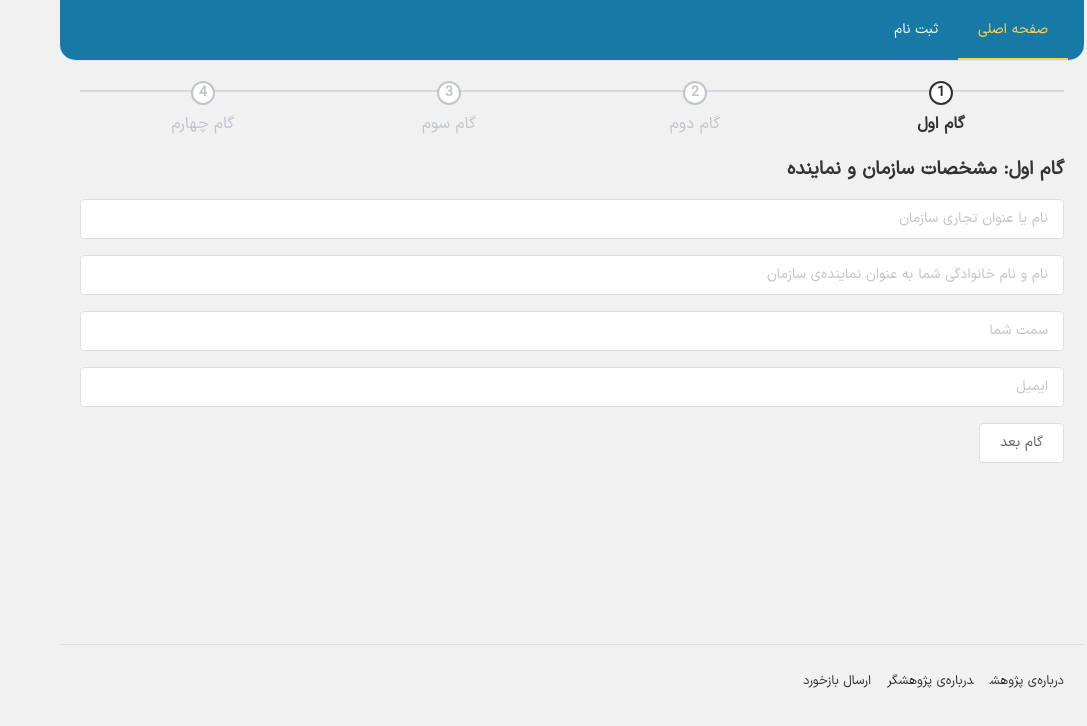
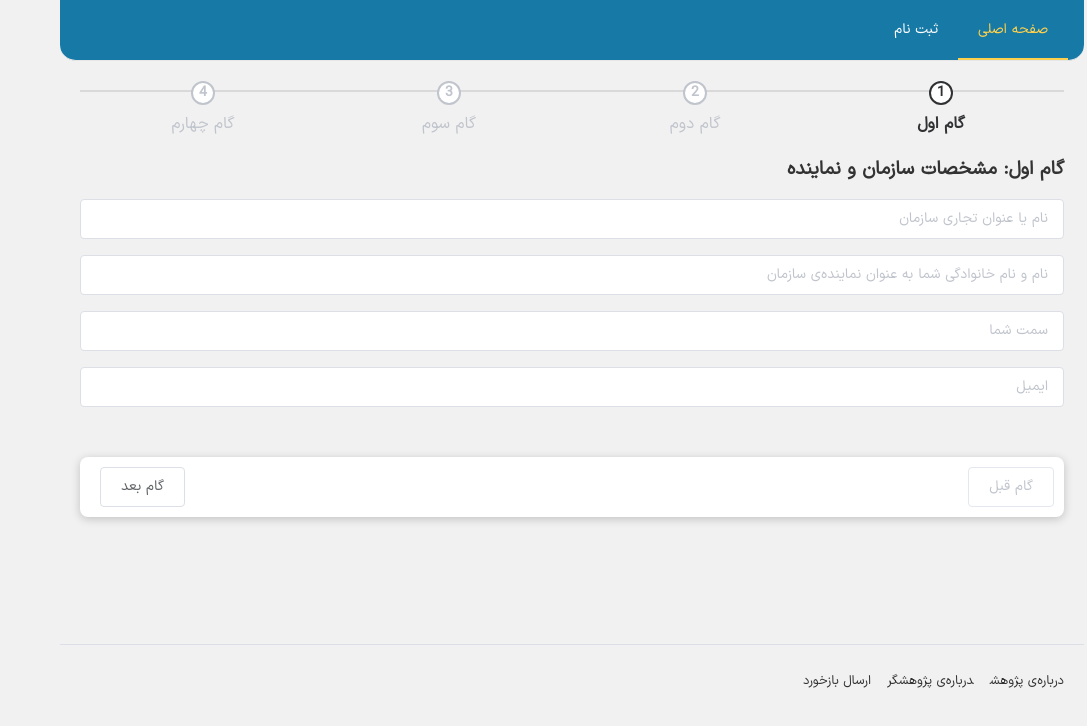
Before and after one commit to ashkantaravati/thesis-survey-app-front, a Vue app: page /register-wizard in a window 1280 px wide. Shown: the top 726 px of the page, without its empty margins (193-1280 px from the left). Built offline with nearby package versions, Linux system fonts and the light colour scheme.

Commit message:
fix steps placement

```diff
--- a/src/views/RegisterWizard.vue
+++ b/src/views/RegisterWizard.vue
@@ -5,7 +5,7 @@
     <el-step title="گام سوم"></el-step>
     <el-step title="گام چهارم"></el-step>
   </el-steps>
-  <div v-show="currentStep === 0">
+  <div class="step-container" v-show="currentStep === 0">
     <h3><strong>گام اول:</strong> مشخصات سازمان و نماینده</h3>
     <el-input class="pb-1rem"
       placeholder="نام یا عنوان تجاری سازمان"
@@ -17,9 +17,9 @@
     ></el-input>
     <el-input class="pb-1rem" placeholder="سمت شما" v-model="repJobTitle"></el-input>
     <el-input class="pb-1rem" placeholder="ایمیل" v-model="repEmail"></el-input>
-    <el-button @click="goNext"> گام بعد </el-button>
+
   </div>
-  <div v-show="currentStep === 1">
+  <div class="step-container" v-show="currentStep === 1">
     <h3><strong>گام دوم:</strong> اطلاعات تیم‌ها و اعضای تیم‌ها</h3>
     <p>
       نام افراد صرفا برای شناسایی و تفکیک اطلاعات آن هاست. چنانچه تمایل به مخف
@@ -43,7 +43,7 @@
 
     <el-button @click="goNext"> بازبینی و ثبت نهایی </el-button>
   </div>
-  <div v-show="currentStep === 2">
+  <div class="step-container" v-show="currentStep === 2">
     <h3><strong>گام سوم:</strong> خلاصه‌ی اطلاعات وارد‌شده و بازبینی</h3>
     نام سازمان: {{ organizationName }} نام شما: {{ repFullName }} سمت شما:
     {{ repJobTitle }} ایمیل شما: {{ repEmail }} تعداد تیم‌های شما:
@@ -64,7 +64,7 @@
     </el-card>
     <el-button @click="goNext"> بازبینی و ثبت نهایی </el-button>
   </div>
-  <div v-show="currentStep === 3">
+  <div class="step-container" v-show="currentStep === 3">
     <h3><strong>گام چهارم:</strong> دریافت لینک برای مشارکت تیم‌ها</h3>
     <p>
       از وقت که برای تکمیل مرحله ی اول گذاشتید متشکرم. حال می‌توانید با توجه به
@@ -75,6 +75,14 @@
       <el-input class="pb-1rem" v-model="team.sharableLink" readonly />
       <el-button icon="el-icon-document-copy"></el-button>
     </template>
+  </div>
+
+
+
+
+  <div class="fix-btns-container">
+        <el-button @click="goPrev" :disabled="currentStep !==0 ? disabled : ''"> گام قبل </el-button>
+        <el-button @click="goNext"  :disabled="currentStep !==3 ? disabled : ''"> گام بعد </el-button>
   </div>
 </template>
 
@@ -96,6 +104,9 @@ export default defineComponent({
   methods: {
     goNext() {
       this.currentStep++;
+    },
+    goPrev() {
+      this.currentStep--;
     },
     addTeam() {
       this.lastTeamIndex++;
@@ -134,4 +145,19 @@ position: relative;
 .el-step.is-horizontal .el-step__line{
   display: none;
 }
+.step-container{
+  min-height: 300px;
+}
+.fix-btns-container{
+  background: white;
+    box-shadow: 0 2px 10px rgb(0 0 0 / 20%);
+    border-radius: .5rem;
+    padding: 10px;
+    display: flex;
+    justify-content: space-between;
+    position: sticky;
+    z-index: 1;
+    bottom: 0;
+    margin: 0 auto;
+}
 </style>
```
